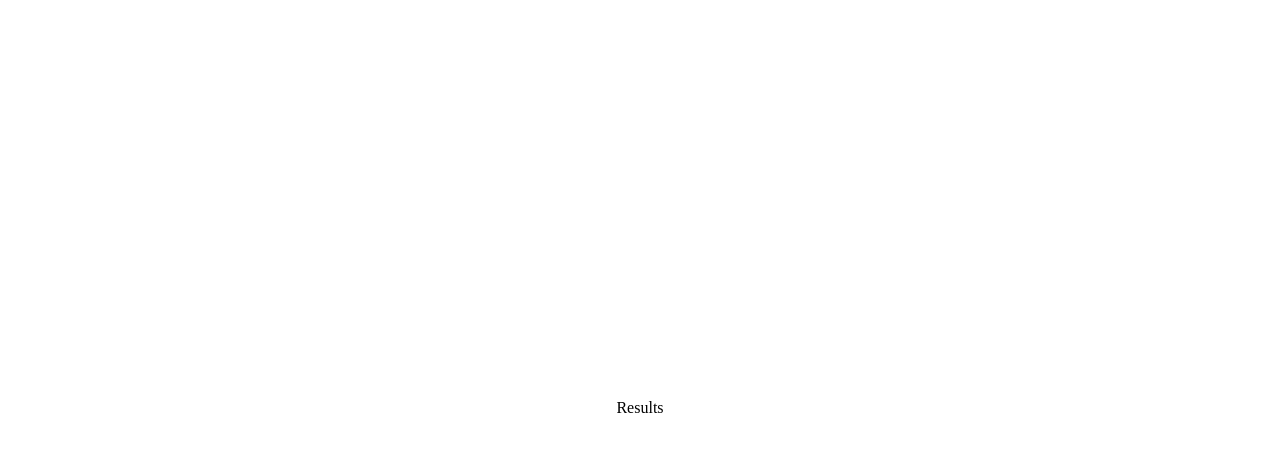
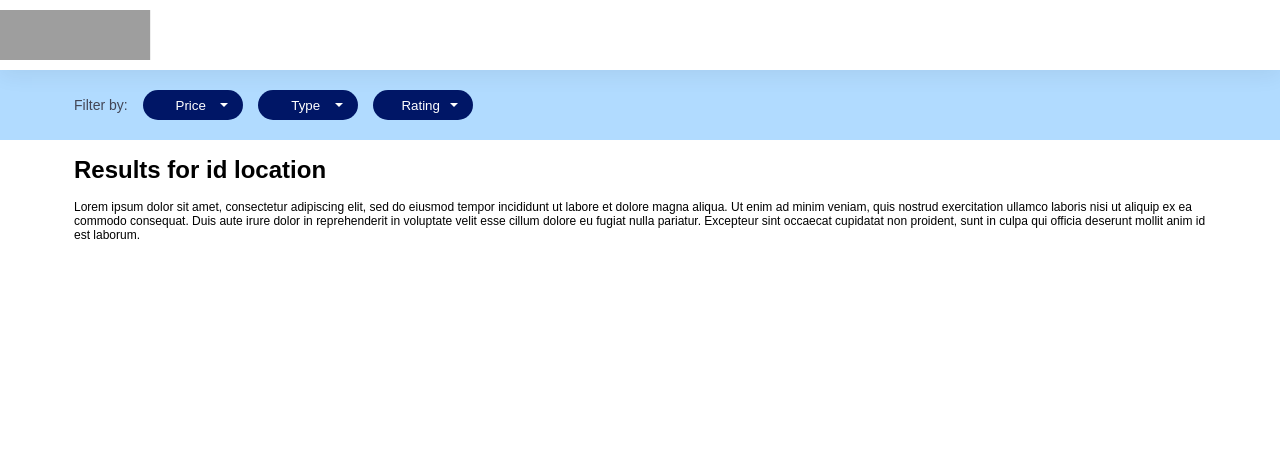
Before and after one commit to Prodandev88/capucco, a Next.js app: page /searchresults in a window 1280 px wide. Shown: the top 452 px of the page. Built offline with nearby package versions, Linux system fonts and the light colour scheme; grey boxes are pictures that could not be loaded.

Commit message:
Filter component implemented to search results page

```diff
--- a/components/PopularCourses/index.tsx
+++ b/components/PopularCourses/index.tsx
@@ -75,9 +75,11 @@ export default class PopularCourses extends React.Component<any, IPopularCourses
           <Header>Discover the most popular experiences</Header>
           <Cards>
             {data.map((card: ICourse, index: number) =>
-              <Link href={`/searchresults?location=${card.location}&subject=${card.subject}`}>
+              <Link
+                key={index}
+                href={`/searchresults?location=${card.location}&subject=${card.subject}`}
+              >
                 <Card
-                  key={index}
                   backgroundPic={card.background}
                 >
                   <CardTitle>{card.title}</CardTitle>
--- /dev/null
+++ b/pages/searchresults/Filter/index.tsx
@@ -0,0 +1,24 @@
+import React from 'react';
+
+import {
+  Container,
+  Wrapper,
+  FilterButton,
+} from './styled';
+
+export default class Searchresult extends React.Component {
+
+  render() {
+
+    return (
+      <Container>
+        <Wrapper>
+          Filter by:
+          <FilterButton>Price</FilterButton>
+          <FilterButton>Type</FilterButton>
+          <FilterButton>Rating</FilterButton>
+        </Wrapper>
+      </Container>
+    )
+  }
+}
--- /dev/null
+++ b/pages/searchresults/Filter/styled.ts
@@ -0,0 +1,43 @@
+import styled from 'styled-components';
+
+export const Container = styled.div`
+  display: flex;
+  justify-content: center;
+  align-items: center;
+  width: 100%;
+  height: 70px;
+  background: #B1DBFF;
+`;
+
+export const Wrapper = styled.div`
+  display: flex;
+  align-items: center;
+  width: 1132px;
+  font-size: 14px;
+  color: #434656;
+`;
+
+export const FilterButton = styled.button`
+  position: relative;
+  width: 100px;
+  height: 30px;
+  margin-left: 15px;
+  padding-right: 10px;
+  background: #001666;
+  border: none;
+  border-radius: 20px;
+  color: #FFFFFF;
+  outline: none;
+  cursor: pointer;
+
+  &::after {
+    content: '';
+    position: absolute;
+    top: 13px;
+    right: 15px;
+    height: 8px;
+    border-top: solid 4px #FFFFFF;
+    border-left: solid 4px transparent;
+    border-right: solid 4px transparent;
+  }
+`;
--- a/pages/searchresults/index.tsx
+++ b/pages/searchresults/index.tsx
@@ -1,20 +1,49 @@
 import React from 'react';
-import styled from 'styled-components';
+import Head from 'next/head';
+import { withRouter } from 'next/router';
 
-const Container = styled.div`
-  display: flex;
-  justify-content: center;
-  align-items: center;
-  width: 100%;
-  height: 100vh;
-`;
+import Header from '../../components/Header';
+import Filter from './Filter';
+import {
+  Container,
+  Wrapper,
+  Title,
+  Description,
+} from './styled';
 
-export default class extends React.Component {
+interface ISearchresultProps {
+  router: any
+}
+
+class Searchresult extends React.Component<ISearchresultProps> {
+
   render() {
+
+    const {
+      router
+    } = this.props
+
     return (
       <Container>
-        Results
+        <Head>
+          <meta name="viewport" content="width=device-width, initial-scale=1" />
+          <meta charSet="utf-8" />
+        </Head>
+        <style>{`
+          body {
+            margin: 0;
+            font: 12px Arial;
+          }
+        `}</style>
+        <Header />
+        <Filter />
+        <Wrapper>
+          <Title>Results for id {router.query.location} location</Title>
+          <Description>Lorem ipsum dolor sit amet, consectetur adipiscing elit, sed do eiusmod tempor incididunt ut labore et dolore magna aliqua. Ut enim ad minim veniam, quis nostrud exercitation ullamco laboris nisi ut aliquip ex ea commodo consequat. Duis aute irure dolor in reprehenderit in voluptate velit esse cillum dolore eu fugiat nulla pariatur. Excepteur sint occaecat cupidatat non proident, sunt in culpa qui officia deserunt mollit anim id est laborum.</Description>
+        </Wrapper>
       </Container>
     )
   }
 }
+
+export default withRouter(Searchresult)
--- /dev/null
+++ b/pages/searchresults/styled.ts
@@ -0,0 +1,22 @@
+import styled from 'styled-components';
+
+export const Container = styled.div`
+  display: flex;
+  flex-direction: column;
+  align-items: center;
+  width: 100%;
+  margin-top: 70px;
+  background: #FFFFFF;
+`;
+
+export const Wrapper = styled.div`
+  width: 1132px;
+`;
+
+export const Title = styled.h1`
+  font-size: 24px;
+`;
+
+export const Description = styled.p`
+  font-size: 12px;
+`;
```
